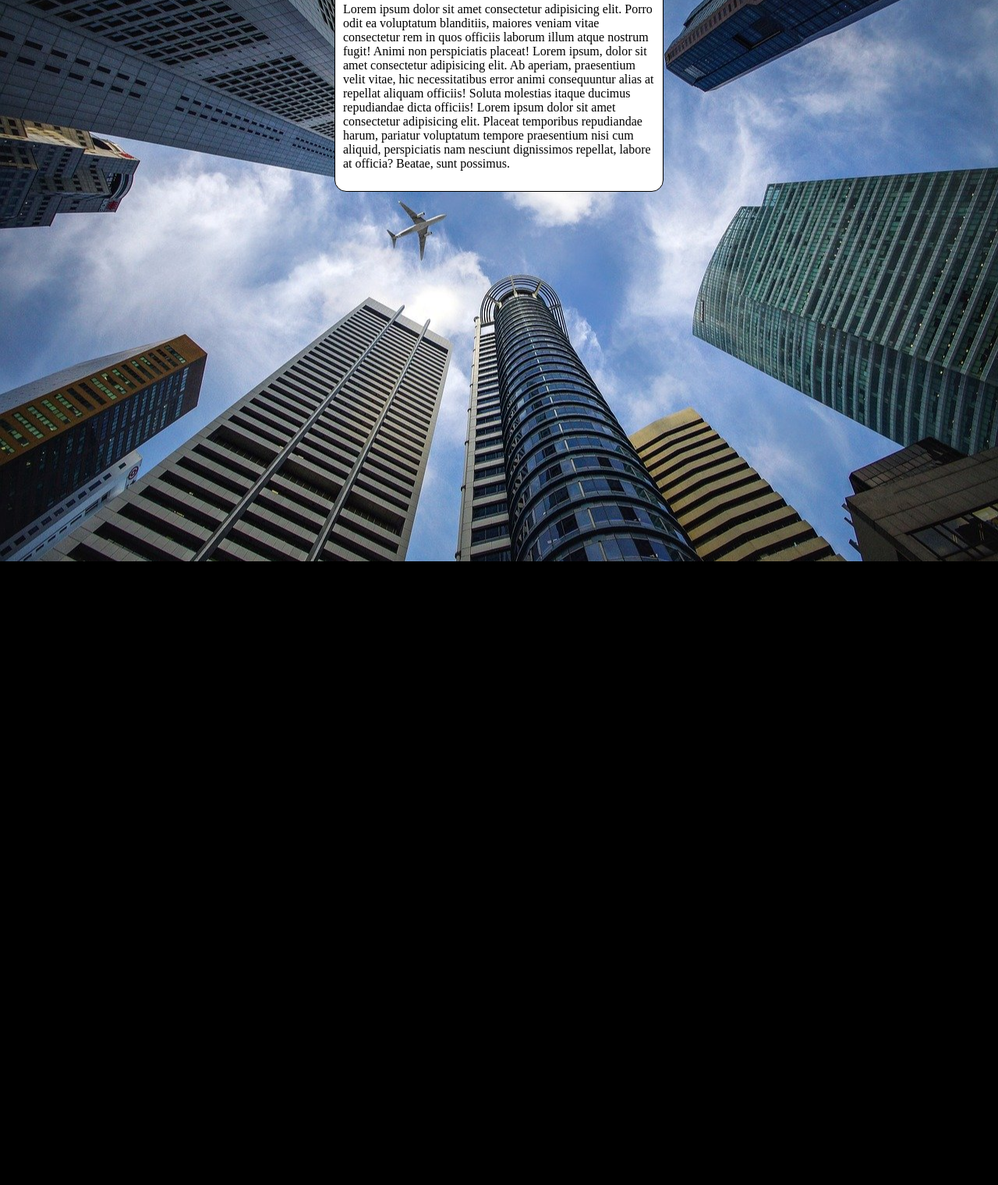
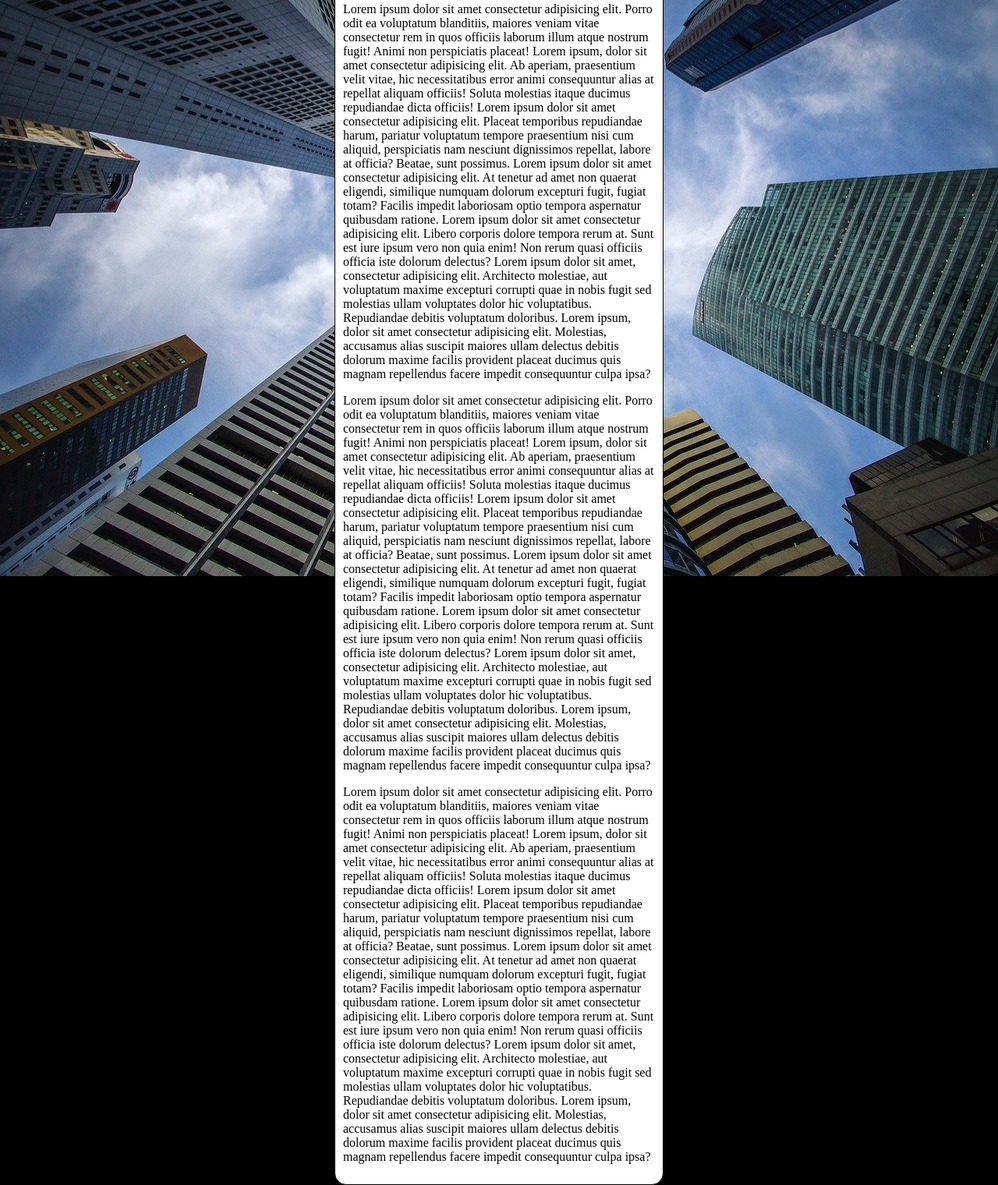
Before and after one commit to wellcostadev/html-css, a plain HTML site: page ex022/fundo006.html in a window 1280 px wide. Shown: the part 96-1616 px from the top of the page at 78% size. Before the commit the page ends 816 px from the top, so only its background shows below. Drawn offline with Linux system fonts and the light colour scheme.

Commit message:
Update ex022

```diff
--- a/ex022/fundo006.html
+++ b/ex022/fundo006.html
@@ -30,6 +30,21 @@
         <h1>Teste de imagem de fundo</h1>
         <p>
             Lorem ipsum dolor sit amet consectetur adipisicing elit. Porro odit ea voluptatum blanditiis, maiores veniam vitae consectetur rem in quos officiis laborum illum atque nostrum fugit! Animi non perspiciatis placeat! Lorem ipsum, dolor sit amet consectetur adipisicing elit. Ab aperiam, praesentium velit vitae, hic necessitatibus error animi consequuntur alias at repellat aliquam officiis! Soluta molestias itaque ducimus repudiandae dicta officiis! Lorem ipsum dolor sit amet consectetur adipisicing elit. Placeat temporibus repudiandae harum, pariatur voluptatum tempore praesentium nisi cum aliquid, perspiciatis nam nesciunt dignissimos repellat, labore at officia? Beatae, sunt possimus.
+            Lorem ipsum dolor sit amet consectetur adipisicing elit. At tenetur ad amet non quaerat eligendi, similique numquam dolorum excepturi fugit, fugiat totam? Facilis impedit laboriosam optio tempora aspernatur quibusdam ratione.
+            Lorem ipsum dolor sit amet consectetur adipisicing elit. Libero corporis dolore tempora rerum at. Sunt est iure ipsum vero non quia enim! Non rerum quasi officiis officia iste dolorum delectus? Lorem ipsum dolor sit amet, consectetur adipisicing elit. Architecto molestiae, aut voluptatum maxime excepturi corrupti quae in nobis fugit sed molestias ullam voluptates dolor hic voluptatibus. Repudiandae debitis voluptatum doloribus.
+            Lorem ipsum, dolor sit amet consectetur adipisicing elit. Molestias, accusamus alias suscipit maiores ullam delectus debitis dolorum maxime facilis provident placeat ducimus quis magnam repellendus facere impedit consequuntur culpa ipsa?
+        </p>
+         <p>
+            Lorem ipsum dolor sit amet consectetur adipisicing elit. Porro odit ea voluptatum blanditiis, maiores veniam vitae consectetur rem in quos officiis laborum illum atque nostrum fugit! Animi non perspiciatis placeat! Lorem ipsum, dolor sit amet consectetur adipisicing elit. Ab aperiam, praesentium velit vitae, hic necessitatibus error animi consequuntur alias at repellat aliquam officiis! Soluta molestias itaque ducimus repudiandae dicta officiis! Lorem ipsum dolor sit amet consectetur adipisicing elit. Placeat temporibus repudiandae harum, pariatur voluptatum tempore praesentium nisi cum aliquid, perspiciatis nam nesciunt dignissimos repellat, labore at officia? Beatae, sunt possimus.
+            Lorem ipsum dolor sit amet consectetur adipisicing elit. At tenetur ad amet non quaerat eligendi, similique numquam dolorum excepturi fugit, fugiat totam? Facilis impedit laboriosam optio tempora aspernatur quibusdam ratione.
+            Lorem ipsum dolor sit amet consectetur adipisicing elit. Libero corporis dolore tempora rerum at. Sunt est iure ipsum vero non quia enim! Non rerum quasi officiis officia iste dolorum delectus? Lorem ipsum dolor sit amet, consectetur adipisicing elit. Architecto molestiae, aut voluptatum maxime excepturi corrupti quae in nobis fugit sed molestias ullam voluptates dolor hic voluptatibus. Repudiandae debitis voluptatum doloribus.
+            Lorem ipsum, dolor sit amet consectetur adipisicing elit. Molestias, accusamus alias suscipit maiores ullam delectus debitis dolorum maxime facilis provident placeat ducimus quis magnam repellendus facere impedit consequuntur culpa ipsa?
+        </p>
+         <p>
+            Lorem ipsum dolor sit amet consectetur adipisicing elit. Porro odit ea voluptatum blanditiis, maiores veniam vitae consectetur rem in quos officiis laborum illum atque nostrum fugit! Animi non perspiciatis placeat! Lorem ipsum, dolor sit amet consectetur adipisicing elit. Ab aperiam, praesentium velit vitae, hic necessitatibus error animi consequuntur alias at repellat aliquam officiis! Soluta molestias itaque ducimus repudiandae dicta officiis! Lorem ipsum dolor sit amet consectetur adipisicing elit. Placeat temporibus repudiandae harum, pariatur voluptatum tempore praesentium nisi cum aliquid, perspiciatis nam nesciunt dignissimos repellat, labore at officia? Beatae, sunt possimus.
+            Lorem ipsum dolor sit amet consectetur adipisicing elit. At tenetur ad amet non quaerat eligendi, similique numquam dolorum excepturi fugit, fugiat totam? Facilis impedit laboriosam optio tempora aspernatur quibusdam ratione.
+            Lorem ipsum dolor sit amet consectetur adipisicing elit. Libero corporis dolore tempora rerum at. Sunt est iure ipsum vero non quia enim! Non rerum quasi officiis officia iste dolorum delectus? Lorem ipsum dolor sit amet, consectetur adipisicing elit. Architecto molestiae, aut voluptatum maxime excepturi corrupti quae in nobis fugit sed molestias ullam voluptates dolor hic voluptatibus. Repudiandae debitis voluptatum doloribus.
+            Lorem ipsum, dolor sit amet consectetur adipisicing elit. Molestias, accusamus alias suscipit maiores ullam delectus debitis dolorum maxime facilis provident placeat ducimus quis magnam repellendus facere impedit consequuntur culpa ipsa?
         </p>
     </main>
 </body>
```
